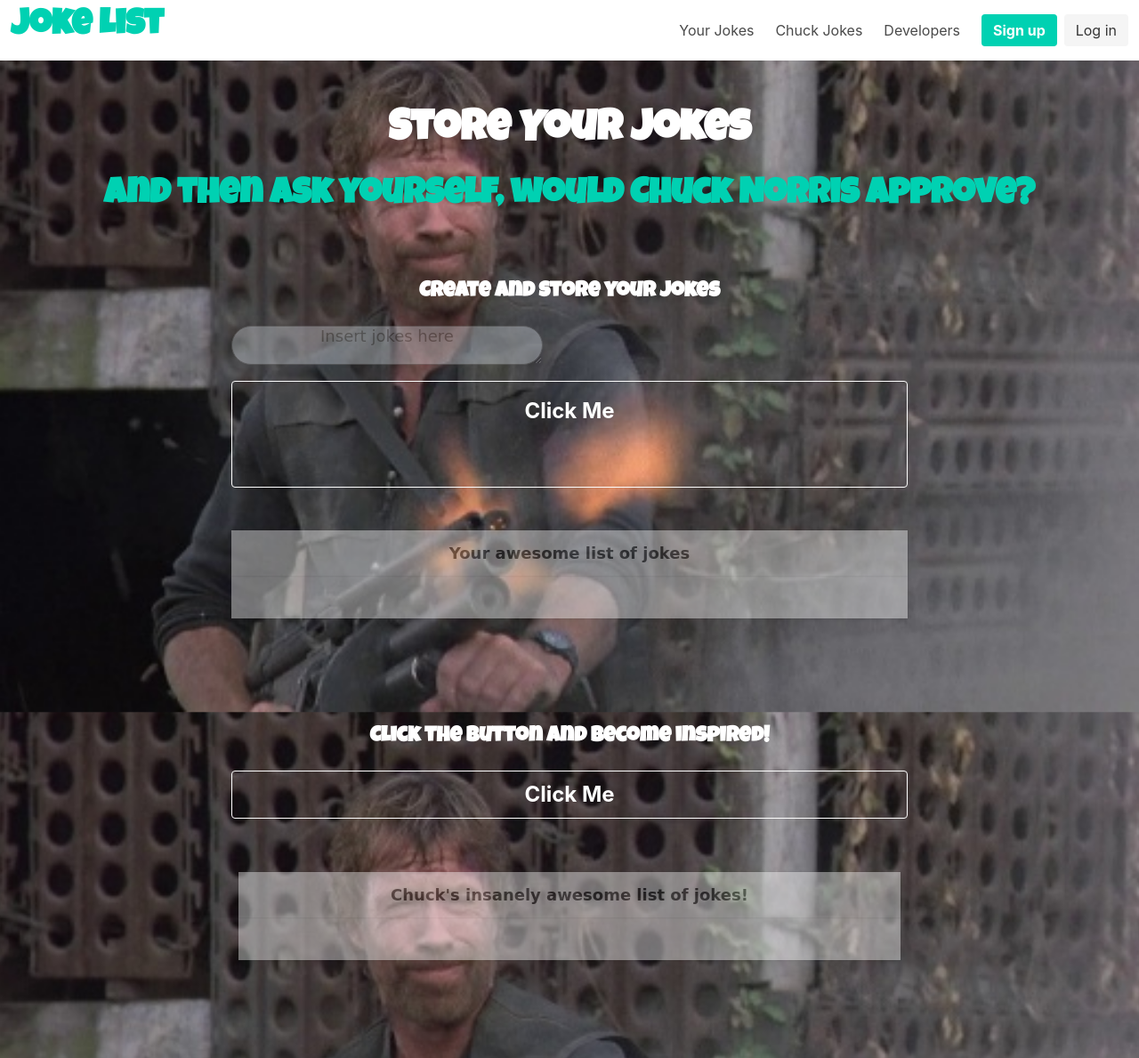
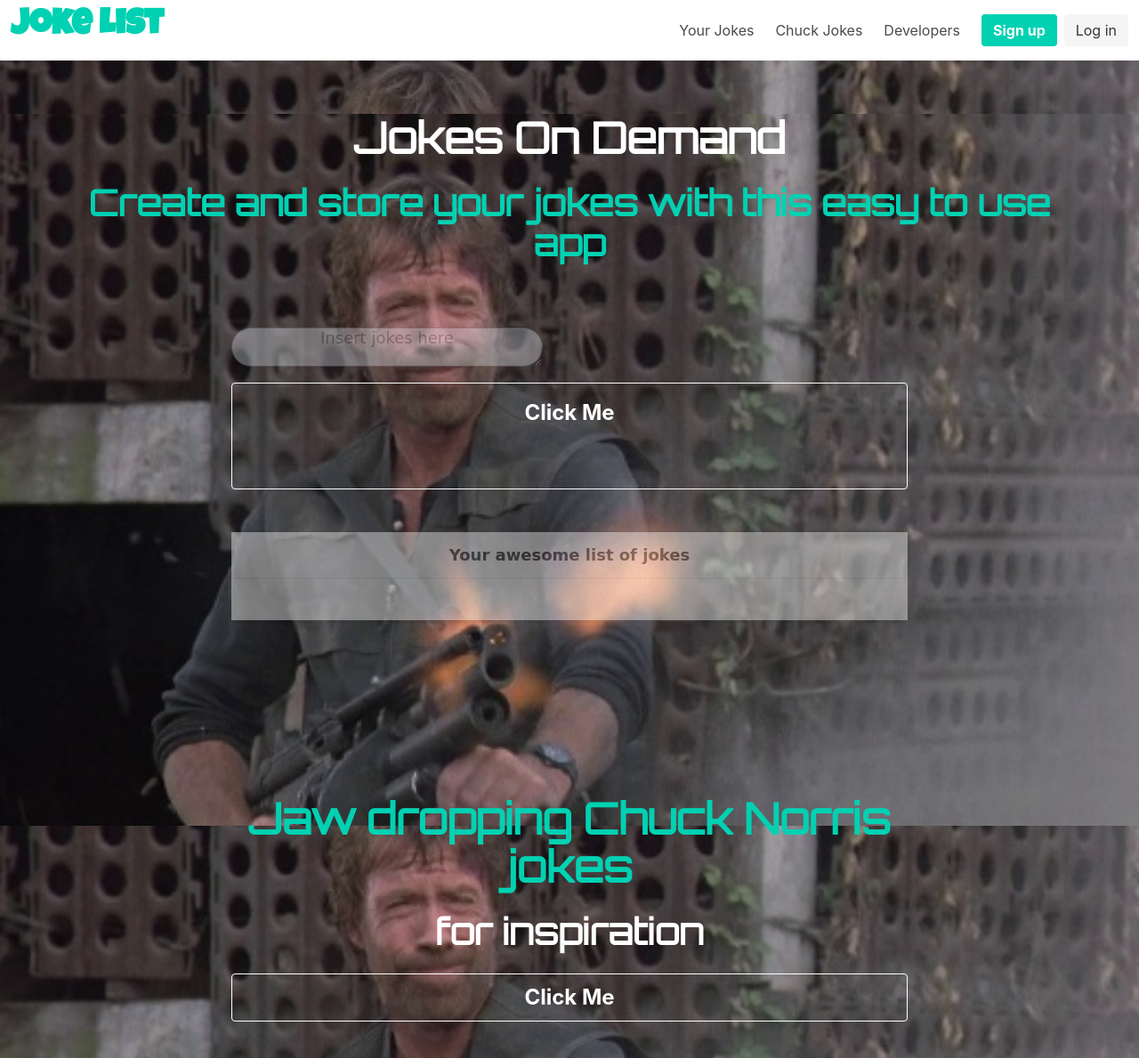
Before and after one commit to Redtgrlily/project2, a website: page skeleton/public/index.html in a window 1280 px wide. Shown: the top 1189 px of the page at 89% size. Drawn offline with nearby package versions, Linux system fonts and the light colour scheme; no server answers.

Commit message:
more styling and content updates

```diff
--- a/skeleton/public/assets/css/style.css
+++ b/skeleton/public/assets/css/style.css
@@ -12,22 +12,28 @@ body, html {
   /* image-rendering: pixelated; */
 }
 .m-top {
-  margin-top: 6rem;
+  margin-top: 8rem;
 }
 /*doesn't appear to be working*/
 .m-bottom {
   margin-bottom: 4rem;
 }
+.nav-title {
+  font-family: 'Luckiest Guy', cursive;
+}
 .main-title {
   font-size: 5rem;
   color: 	white;
-  font-family: 'Luckiest Guy', cursive;
+  font-family: 'Orbitron', sans-serif;
   text-align: center;
 }
 .sub-title {
   color: 	#336699;
-  font-family: 'Luckiest Guy', cursive;
+  font-family: 'Orbitron', sans-serif;
   text-align: center;
+}
+#chuck {
+  margin-top: 4rem;
 }
 /*joke area styling*/
 .your-joke {
@@ -36,8 +42,7 @@ body, html {
   text-align: center;
 }
 .chucks-joke {
-  color: 	white;
-  font-family: 'Luckiest Guy', cursive;
+  font-family: 'Orbitron', sans-serif;
   text-align: center;
 }
 /*textarea styling*/
--- a/skeleton/public/index.html
+++ b/skeleton/public/index.html
@@ -13,16 +13,16 @@
 
   <link href="https://fonts.googleapis.com/css?family=Luckiest+Guy" rel="stylesheet">
 
+  <link href="https://fonts.googleapis.com/css?family=Orbitron" rel="stylesheet">
+
+  <link href="https://fonts.googleapis.com/css?family=Orbitron|Permanent+Marker" rel="stylesheet">
+
+  <link href="https://fonts.googleapis.com/css?family=Orbitron|Permanent+Marker|Russo+One" rel="stylesheet">
+
   <script src="https://code.jquery.com/jquery.js"></script>
-<<<<<<< HEAD
   <script src="assets/js/api_chuck.js"></script>
   <script src="assets/js/view.js"></script>
   <script src="assets/js/navbar.js"></script>
-=======
-  <script src="js/api_chuck.js"></script>
-  <script src="js/view.js"></script>
-
->>>>>>> master
 </head>
 
 <body>
@@ -30,7 +30,7 @@
   <nav id="navMenu" class="navbar is-fixed-top" role="navigation" aria-label="main navigation">
     <div class="navbar-brand">
       <a class="navbar-item">
-        <span class="navbar-brand title main-title has-text-primary is-2">Joke List</span>
+        <span class="navbar-brand title nav-title has-text-primary is-2">Joke List</span>
       </a>
       <a role="button" id="navbar-burger-id" class="navbar-burger burger" aria-label="menu" aria-expanded="false" data-target="navMenu">
         <span aria-hidden="true"></span>
@@ -38,21 +38,17 @@
         <span aria-hidden="true"></span>
       </a>
     </div>
-
     <div id="navbar-menu-id" class="navbar-menu">
       <div class="navbar-end">
         <a class="navbar-item" href="#top">
           Your Jokes
         </a>
-
-        <a class="navbar-item" href="#chuck">
+        <a class="navbar-item" href="#hack1">
           Chuck Jokes
         </a>
-
-        <a class="navbar-item" href="#footer">
+        <a class="navbar-item" href="#hack2">
           Developers
         </a>
-
         <div class="navbar-end">
           <div class="navbar-item">
             <div class="buttons">
@@ -67,18 +63,15 @@
         </div>
       </div>
   </nav>
-
-
+<!--Beginning of content-->
   <div class="container">
-    <h1 class="title main-title has-text-white is-1 m-top">Store Your Jokes</h1>
-    <h2 class="title sub-title has-text-primary is-2 m-bottom">And then ask yourself, would Chuck Norris approve?</h2>
-    <!-- <h2 class="title sub-title has-text-primary is-3 m-bottom">Have a joke and need a place to store it?</h2> -->
+    <h1 class="title main-title has-text-white is-1 m-top">Jokes On Demand</h1>
+    <h2 class="title sub-title has-text-primary is-2 m-bottom">Create and store your jokes with this easy to use app</h2>
     <br>
     <br>
     <!--insert your joke here: id="joke"-->
     <div class="columns">
       <div class="column is-8 is-offset-2">
-        <p class="title is-4 has-text-white your-joke">Create and store your jokes</p>
         <div class="field">
           <div class="control">
             <textarea class="is-success is-large is-centered insert-spot" type="text" placeholder="Insert jokes here"></textarea>
@@ -101,12 +94,15 @@
     </div>
     <br>
     <br>
+    <!--work around for responsiveness-->
+    <div id="hack1"></div>
     <br>
     <br>
     <!--Click on the chuck Norris Jokes-->
     <div class="columns" id="chuck">
       <div class="column is-8 is-offset-2">
-        <p class="title is-4 has-text-white chucks-joke">Click the button and become inspired!</p>
+        <p class="title is-1 has-text-primary chucks-joke">Jaw dropping Chuck Norris jokes</p>
+        <p class="title is-2 has-text-white chucks-joke">for inspiration</p>
         <a class="button is-danger is-inverted is-outlined is-large is-fullwidth" id="getJokes"><strong>Click Me</strong></a>
       </div>
     </div>
@@ -124,16 +120,11 @@
   <br>
   <br>
   <br>
+  <!--work around for responsiveness-->
+  <div id="hack2"></div>
   <br>
   <br>
   <br>
-  <br>
-  <br>
-  <br>
-  <br>
-  <br>
-  <br>
-
   <footer class="footer has-background-grey-dark" id="footer">
 
     <div class="tile is-ancestor">
```
Also changed, not shown: skeleton/public/assets/js/navbar.js (+0 -21 lines).
